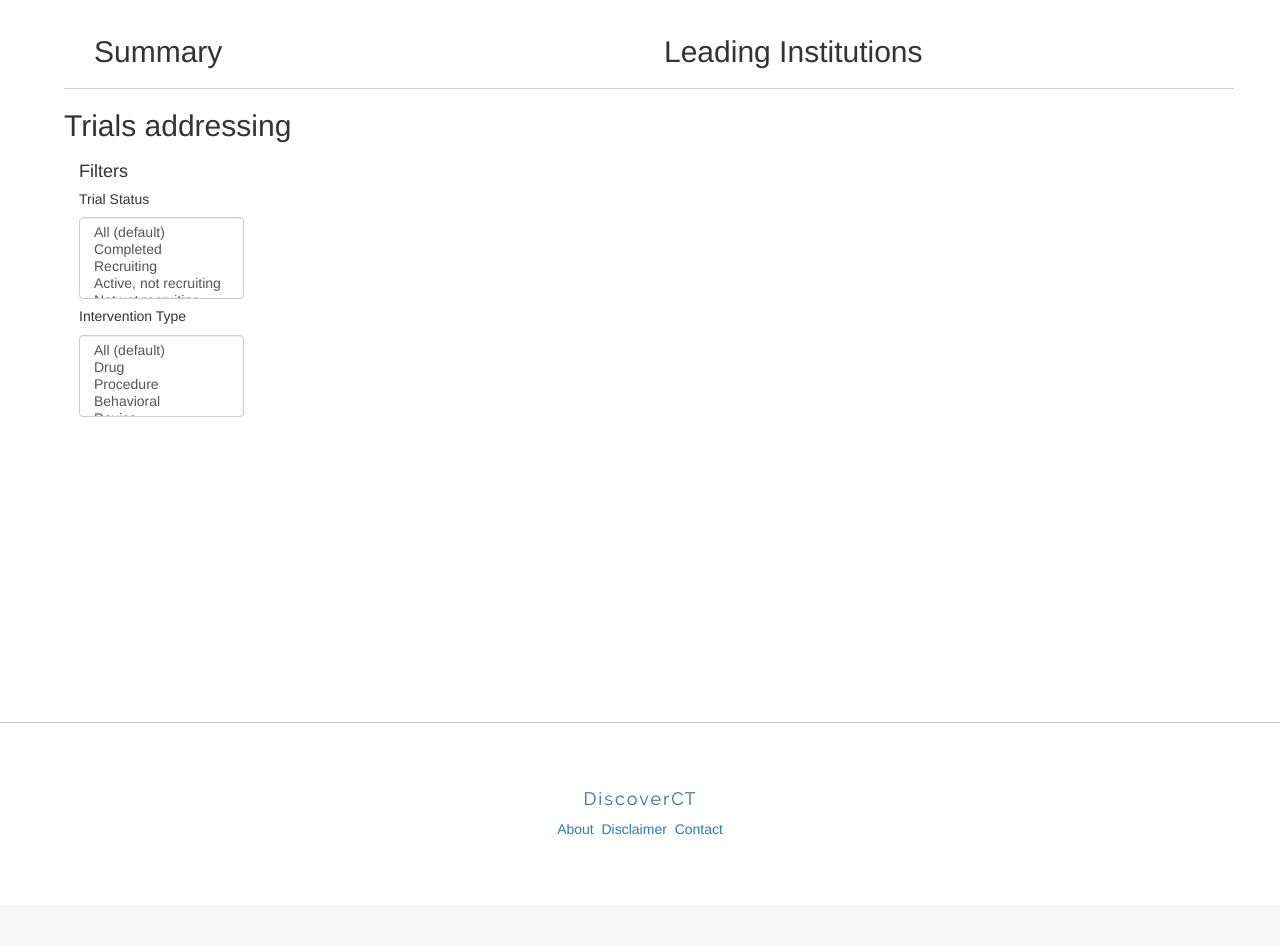
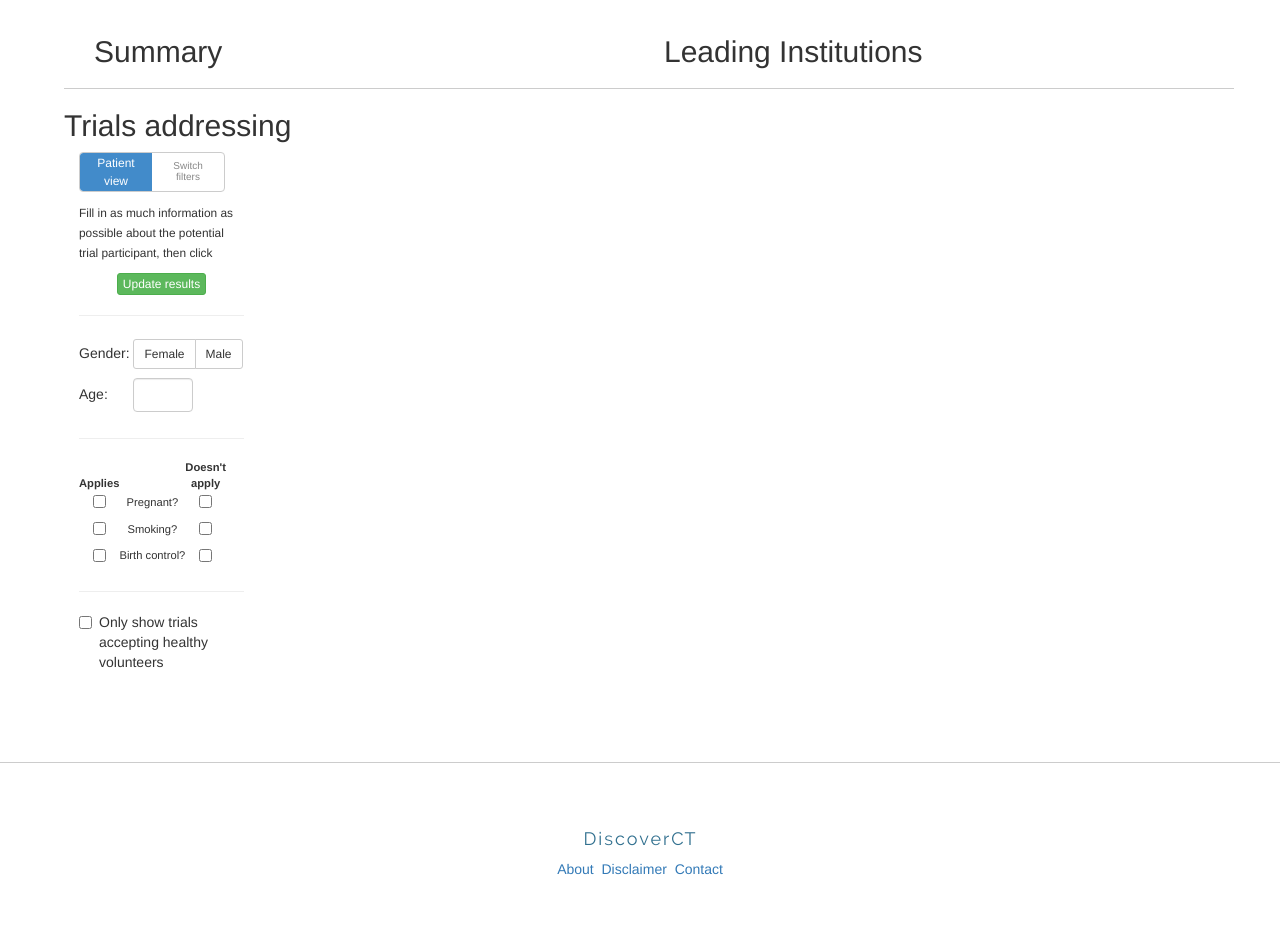
Before and after one commit to jasonost/clinicaltrials, a Flask app: template ctapp/templates/condition.html in a window 1280 px wide. Shown: the part 150-1095 px from the top of the page. Before the commit the page ends 985 px from the top, so only its background shows below. Run offline with Flask 2, Linux system fonts and the light colour scheme; the template is opened without the code that fills it, so the values that code supplies are empty; parts of the project's set-up code (start-up, migrations or seed data) failed here and were passed over; some libraries are stand-ins or nearby versions.

Commit message:
Trial window filters
Adding patient- and researcher-focused filters

```diff
--- a/ctapp/templates/trial_window.html
+++ b/ctapp/templates/trial_window.html
@@ -1,38 +1,92 @@
 <div id='trial-container'>
 <div id='trial-filter' class='col-xs-12 col-sm-2 col-md-2'>
-  <h4>Filters</h4>
-  <h5>Trial Status</h5>
-    <select multiple class="form-control">
-        <option>All (default)</option>
-        <option>Completed</option>
-        <option>Recruiting</option>
-        <option>Active, not recruiting</option>
-        <option>Not yet recruiting</option>
-        <option>Terminated</option>
-        <option>Withdrawn</option>
-        <option>Enrolling by invitation</option>
-        <option>Suspended</option>
-        <option>Withheld</option>
-        <option>Available</option>
-        <option>No longer available</option>
-        <option>Approved for marketing</option>
-        <option>Temporarily not available</option>
-    </select>
-  <h5>Intervention Type</h5>
-    <select multiple class="form-control">
-        <option>All (default)</option>
-        <option>Drug</option>
-        <option>Procedure</option>
-        <option>Behavioral</option>
-        <option>Device</option>
-        <option>Biological</option>
-        <option>Dietary Supplement</option>
-        <option>Radiation</option>
-        <option>Genetic</option>
-        <option>Other</option>
-    </select>
+  <div>
+    <input id="filter-type-switch" type="checkbox" checked data-size="mini" data-on-text="Patient<br>view" data-off-text="Researcher<br>view" data-label-text="<div style='font-size: 10px; line-height: 1.1em; color: #888; transform:translateY(-25%)'>Switch<br>filters</div>" data-off-color="success">
+  </div>
+  <div id='filter-list' class="overflow">
+    <p></p>
+    <small>Fill in as much information as possible about the potential trial participant, then click</small>
+    <div style="text-align:center; margin-top: .8em">
+        <button class="btn btn-success btn-xs" type="submit">Update results</button>
+    </div>
+    <hr/>
+    <table>
+        <tr class='filter-row'>
+            <td><h5>Gender:&nbsp;</h5></td>
+            <td>
+                <div class="btn-group btn-group-sm" data-toggle="buttons">
+                  <label class="btn btn-default" name="gender-radio" id="gender-female">
+                    <input type="radio" value="female">
+                    Female
+                  </label>
+                  <label class="btn btn-default" name="gender-radio" id="gender-male">
+                    <input type="radio" value="male">
+                    Male
+                  </label>
+                </div>
+            </td>
+        </tr>
+        <tr class='filter-row'>
+            <td><h5>Age:&nbsp;</h5></td>
+            <td>
+                <input type="number" class="form-control" id="participant-age" placeholder="" style="width: 60px">
+            </td>
+        </tr>
+    </table>
+    <hr/>
+    <table style="text-align:center">
+        <tr>
+            <td class='filter-col-header'>Applies</td>
+            <td class='filter-col-header'></td>
+            <td class='filter-col-header'>Doesn't<br>apply</td>
+        </tr>
+        <tr class='filter-row'>
+            <td><input type="checkbox" id="filter-pregnant" value=""></td>
+            <td>Pregnant?</td>
+            <td><input type="checkbox" id="filter-pregnant-not" value=""></td>
+        </tr>
+        <tr class='filter-row'>
+            <td><input type="checkbox" id="filter-pregnant" value=""></td>
+            <td>Smoking?</td>
+            <td><input type="checkbox" id="filter-pregnant-not" value=""></td>
+        </tr>
+        <tr class='filter-row'>
+            <td><input type="checkbox" id="filter-pregnant" value=""></td>
+            <td>Birth control?</td>
+            <td><input type="checkbox" id="filter-pregnant-not" value=""></td>
+        </tr>
+    </table>
+    <hr/>
+    <label class="checkbox-inline">
+      <input type="checkbox" id="filter-only-healthy" value=""> Only show trials accepting healthy volunteers
+    </label>
+  </div>
 </div>
 <div id='trial-list' class='col-xs-12 col-sm-10 col-md-10 overflow'>
 <i id='trial-list-spinner' class="fa fa-spinner fa-pulse spinner" style="font-size: 5em; margin: .5em;"></i>
 </div>
 </div> <!-- end #trial-container -->
+
+<!--
+    <form class="form-inline h5">
+      <div class="form-group">
+        <label for="participant-age">Gender</label>
+        <div class="btn-group btn-group-sm" data-toggle="buttons">
+          <label class="btn btn-default" name="gender-radio" id="gender-female">
+            <input type="radio" value="female">
+            Female
+          </label>
+          <label class="btn btn-default" name="gender-radio" id="gender-male">
+            <input type="radio" value="male">
+            Male
+          </label>
+        </div>
+      </div>
+    </form>
+    <form class="form-inline h5">
+      <div class="form-group">
+        <label for="participant-age">Age</label>
+        <input type="number" class="form-control form-control-sm" id="participant-age" placeholder="" style="width: 60px">
+      </div>
+    </form>
+-->
```
